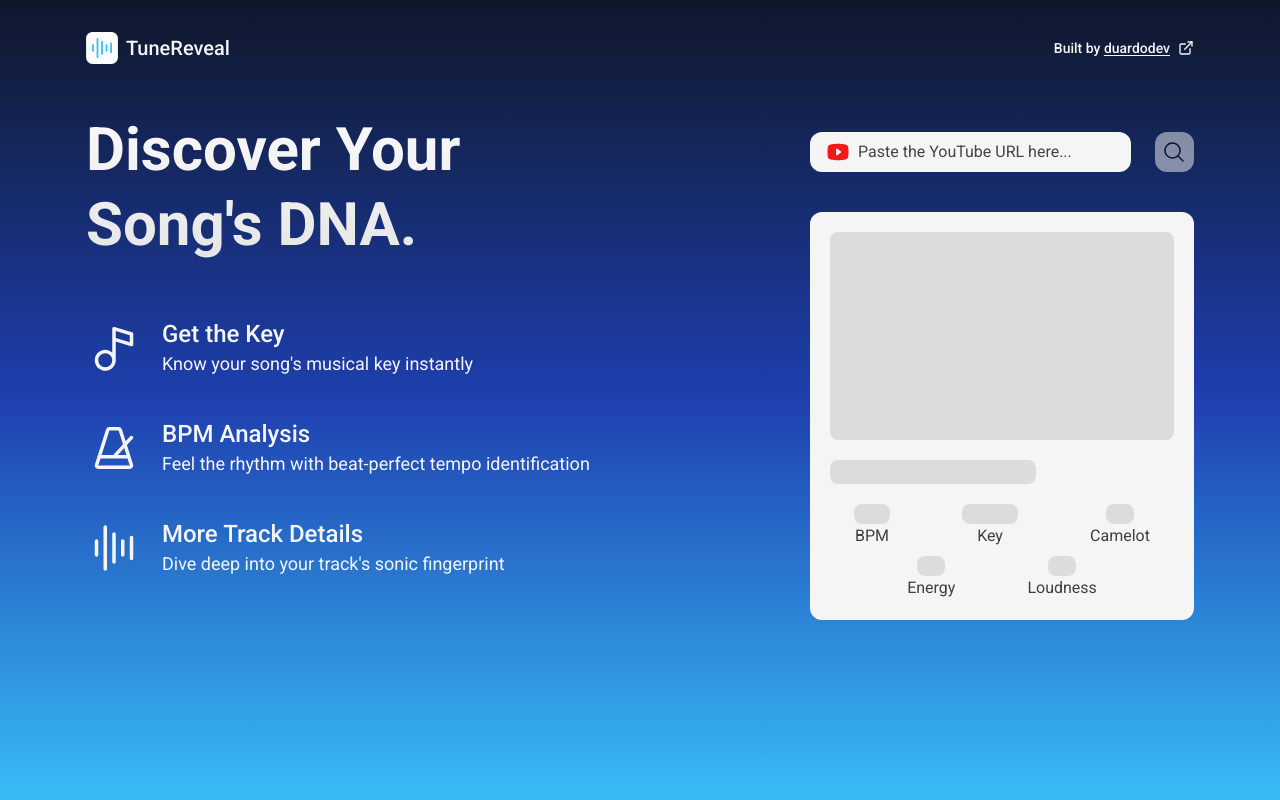
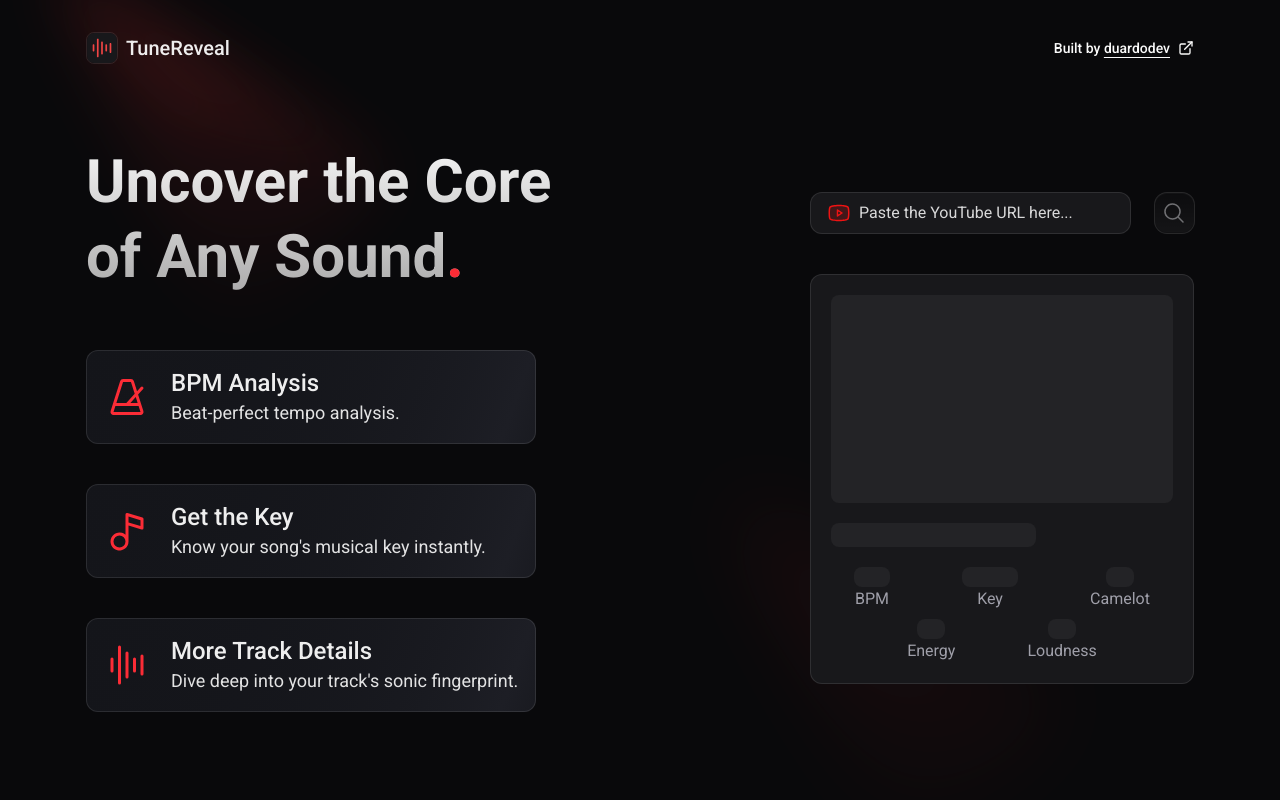
Before and after one commit to duardodev/tunereveal, a Next.js app in the folder frontend/: page / in a window 1280 px wide. Built offline with nearby package versions, Linux system fonts and the light colour scheme.

Commit message:
feat: implement new UI

```diff
--- a/frontend/src/app/globals.css
+++ b/frontend/src/app/globals.css
@@ -5,44 +5,78 @@
 
 body {
   min-height: 100vh;
-  background: linear-gradient(180deg, #0f172a, #1e40af, #38bdf8);
+  background: oklch(0.141 0.005 285.823);
   background-size: cover;
   background-attachment: fixed;
 }
 
 :root {
+  --radius: 0.65rem;
+  --background: oklch(1 0 0);
+  --foreground: oklch(0.141 0.005 285.823);
+  --card: oklch(1 0 0);
+  --card-foreground: oklch(0.141 0.005 285.823);
+  --popover: oklch(1 0 0);
+  --popover-foreground: oklch(0.141 0.005 285.823);
+  --primary: oklch(0.637 0.237 25.331);
+  --primary-foreground: oklch(0.971 0.013 17.38);
+  --secondary: oklch(0.967 0.001 286.375);
+  --secondary-foreground: oklch(0.21 0.006 285.885);
+  --muted: oklch(0.967 0.001 286.375);
+  --muted-foreground: oklch(0.552 0.016 285.938);
+  --accent: oklch(0.967 0.001 286.375);
+  --accent-foreground: oklch(0.21 0.006 285.885);
+  --destructive: oklch(0.577 0.245 27.325);
+  --border: oklch(0.92 0.004 286.32);
+  --input: oklch(0.92 0.004 286.32);
+  --ring: oklch(0.637 0.237 25.331);
+  --chart-1: oklch(0.646 0.222 41.116);
+  --chart-2: oklch(0.6 0.118 184.704);
+  --chart-3: oklch(0.398 0.07 227.392);
+  --chart-4: oklch(0.828 0.189 84.429);
+  --chart-5: oklch(0.769 0.188 70.08);
+  --sidebar: oklch(0.985 0 0);
+  --sidebar-foreground: oklch(0.141 0.005 285.823);
+  --sidebar-primary: oklch(0.637 0.237 25.331);
+  --sidebar-primary-foreground: oklch(0.971 0.013 17.38);
+  --sidebar-accent: oklch(0.967 0.001 286.375);
+  --sidebar-accent-foreground: oklch(0.21 0.006 285.885);
+  --sidebar-border: oklch(0.92 0.004 286.32);
+  --sidebar-ring: oklch(0.637 0.237 25.331);
+}
+
+.dark {
   --background: oklch(0.141 0.005 285.823);
-  --foreground: oklch(0.97 0 0);
-  --card: oklch(0.141 0.005 285.823);
-  --card-foreground: oklch(0.97 0 0);
-  --popover: oklch(0.141 0.005 285.823);
-  --popover-foreground: oklch(0.97 0 0);
-  --primary: oklch(0.97 0 0);
-  --primary-foreground: oklch(0.21 0.006 285.885);
+  --foreground: oklch(0.985 0 0);
+  --card: oklch(0.21 0.006 285.885);
+  --card-foreground: oklch(0.985 0 0);
+  --popover: oklch(0.21 0.006 285.885);
+  --popover-foreground: oklch(0.985 0 0);
+  --primary: oklch(0.637 0.237 25.331);
+  --primary-foreground: oklch(0.971 0.013 17.38);
   --secondary: oklch(0.274 0.006 286.033);
-  --secondary-foreground: oklch(0.97 0 0);
+  --secondary-foreground: oklch(0.985 0 0);
   --muted: oklch(0.274 0.006 286.033);
   --muted-foreground: oklch(0.705 0.015 286.067);
   --accent: oklch(0.274 0.006 286.033);
-  --accent-foreground: oklch(0.97 0 0);
-  --destructive: oklch(0.396 0.141 25.723);
-  --destructive-foreground: oklch(0.637 0.237 25.331);
-  --border: oklch(0.274 0.006 286.033);
-  --input: oklch(0.274 0.006 286.033);
-  --ring: oklch(0.442 0.017 285.786);
+  --accent-foreground: oklch(0.985 0 0);
+  --destructive: oklch(0.704 0.191 22.216);
+  --border: oklch(1 0 0 / 10%);
+  --input: oklch(1 0 0 / 15%);
+  --ring: oklch(0.637 0.237 25.331);
   --chart-1: oklch(0.488 0.243 264.376);
   --chart-2: oklch(0.696 0.17 162.48);
   --chart-3: oklch(0.769 0.188 70.08);
   --chart-4: oklch(0.627 0.265 303.9);
   --chart-5: oklch(0.645 0.246 16.439);
   --sidebar: oklch(0.21 0.006 285.885);
-  --sidebar-foreground: oklch(0.97 0 0);
-  --sidebar-primary: oklch(0.488 0.243 264.376);
-  --sidebar-primary-foreground: oklch(0.97 0 0);
+  --sidebar-foreground: oklch(0.985 0 0);
+  --sidebar-primary: oklch(0.637 0.237 25.331);
+  --sidebar-primary-foreground: oklch(0.971 0.013 17.38);
   --sidebar-accent: oklch(0.274 0.006 286.033);
-  --sidebar-accent-foreground: oklch(0.95 0 0);
-  --sidebar-border: oklch(0.274 0.006 286.033);
-  --sidebar-ring: oklch(0.442 0.017 285.786);
+  --sidebar-accent-foreground: oklch(0.985 0 0);
+  --sidebar-border: oklch(1 0 0 / 10%);
+  --sidebar-ring: oklch(0.637 0.237 25.331);
 }
 
 @theme inline {
@@ -61,7 +95,6 @@ body {
   --color-accent: var(--accent);
   --color-accent-foreground: var(--accent-foreground);
   --color-destructive: var(--destructive);
-  --color-destructive-foreground: var(--destructive-foreground);
   --color-border: var(--border);
   --color-input: var(--input);
   --color-ring: var(--ring);
@@ -80,15 +113,25 @@ body {
   --color-sidebar-ring: var(--sidebar-ring);
 
   --animate-spotlight: spotlight 2s ease 0.75s 1 forwards;
+  --animate-shine: shine 6s linear infinite;
 
   @keyframes spotlight {
     0% {
       opacity: 0;
-      transform: 'translate(-72%, -62%) scale(0.5)';
+      transform: translate(-72%, -62%) scale(0.5);
     }
     100% {
       opacity: 1;
-      transform: 'translate(-50%,-40%) scale(1)';
+      transform: translate(-50%, -40%) scale(1);
+    }
+  }
+
+  @keyframes shine {
+    0% {
+      background-position: 0% 0;
+    }
+    100% {
+      background-position: -400% 0;
     }
   }
 }
--- a/frontend/src/app/layout.tsx
+++ b/frontend/src/app/layout.tsx
@@ -2,9 +2,9 @@ import type { Metadata } from 'next';
 import { Roboto } from 'next/font/google';
 import { Header } from '@/components/header';
 import { Providers } from './providers';
-import { Spotlight } from '@/components/ui/spotlight';
 import { Toaster } from 'sonner';
 import './globals.css';
+import Illustration from '@/components/ui/illustration';
 
 const robotoSans = Roboto({
   subsets: ['latin'],
@@ -22,11 +22,13 @@ export default function RootLayout({
 }>) {
   return (
     <html lang="en">
-      <body className={`${robotoSans.className} antialiased w-full max-w-[1140px] px-4 mx-auto`}>
-        <Header />
-        <Spotlight className="hidden md:block md:-left-120 md:-top-80" fill="white" />
-        <Providers>{children}</Providers>
-        <Toaster richColors />
+      <body className={`${robotoSans.className} dark antialiased w-full max-w-[1140px] overflow-x-hidden px-4 mx-auto`}>
+        <div className="w-full h-screen relative flex flex-col overflow-y-hidden supports-[overflow:clip]:overflow-y-clip">
+          <Illustration />
+          <Header />
+          <Providers>{children}</Providers>
+        </div>
+        <Toaster richColors position="top-right" />
       </body>
     </html>
   );
--- a/frontend/src/app/page.tsx
+++ b/frontend/src/app/page.tsx
@@ -4,23 +4,19 @@ import { Metronome, MusicNote, Waveform } from '@phosphor-icons/react/dist/ssr';
 
 export default function Home() {
   return (
-    <main className="mt-4 pb-20 grid grid-cols-1 md:grid-cols-2 justify-items-center md:justify-items-end md gap-10 sm:gap-16">
+    <main className="mt-12 pb-12 grid grid-cols-1 md:grid-cols-2 justify-items-center md:justify-items-end items-center gap-10 sm:gap-16">
       <div className="flex flex-col gap-8 sm:gap-14 w-full max-w-[600px]">
-        <h1 className="text-4xl sm:text-5xl lg:text-6xl text-center md:text-start leading-tight font-bold bg-clip-text text-transparent bg-gradient-to-b from-neutral-50 to-neutral-200 bg-opacity-50">
-          Discover Your <br /> Song&apos;s DNA.
+        <h1 className="text-4xl sm:text-5xl lg:text-6xl text-center md:text-start leading-tight font-bold bg-clip-text text-transparent bg-gradient-to-b from-neutral-100 to-neutral-300/80 bg-opacity-50 z-10">
+          Uncover the Core of Any Sound<span className="text-red-500">.</span>
         </h1>
 
         <div className="space-y-6 md:space-y-10 flex flex-col sm:flex-row md:flex-col flex-wrap md:items-start items-center justify-center">
-          <Feature icon={MusicNote} heading="Get the Key" paragraph="Know your song's musical key instantly" />
-          <Feature
-            icon={Metronome}
-            heading="BPM Analysis"
-            paragraph="Feel the rhythm with beat-perfect tempo identification"
-          />
+          <Feature icon={Metronome} heading="BPM Analysis" paragraph="Beat-perfect tempo analysis." />
+          <Feature icon={MusicNote} heading="Get the Key" paragraph="Know your song's musical key instantly." />
           <Feature
             icon={Waveform}
             heading="More Track Details"
-            paragraph="Dive deep into your track's sonic fingerprint"
+            paragraph="Dive deep into your track's sonic fingerprint."
           />
         </div>
       </div>
--- a/frontend/src/components/feature.tsx
+++ b/frontend/src/components/feature.tsx
@@ -1,3 +1,4 @@
+import { cn } from '@/lib/utils';
 import { Icon } from '@phosphor-icons/react/dist/lib/types';
 
 interface FeatureProps {
@@ -8,11 +9,17 @@ interface FeatureProps {
 
 export function Feature({ heading, paragraph, icon: Icon }: FeatureProps) {
   return (
-    <div className="flex flex-col md:flex-row justify-center items-center gap-5">
-      <Icon className="h-12 max-w-12 sm:h-14 sm:max-w-14 w-full" />
+    <div
+      className={cn(
+        'flex flex-col md:flex-row w-full md:max-w-[450px] animate-shine items-center gap-5 rounded-xl md:border',
+        'border-border bg-[length:400%_100%]',
+        'md:p-4 transition-colors md:dark:bg-[linear-gradient(110deg,#14151a,45%,#1d1e25,55%,#14151a)]'
+      )}
+    >
+      <Icon className="h-12 max-w-12 sm:h-14 sm:max-w w-full text-red" color="#fb2c36" />
       <div className="max-w-2xs lg:max-w-full">
-        <h2 className="text-xl md:text-2xl text-center md:text-start font-medium">{heading}</h2>
-        <p className="sm:text-lg text-center md:text-start">{paragraph}</p>
+        <h2 className="text-foreground/95 text-xl md:text-2xl text-center md:text-start font-medium">{heading}</h2>
+        <p className="sm:text-lg text-center md:text-start text-foreground/90">{paragraph}</p>
       </div>
     </div>
   );
--- a/frontend/src/components/header.tsx
+++ b/frontend/src/components/header.tsx
@@ -7,14 +7,14 @@ export function Header() {
   return (
     <header className="h-24 flex items-center justify-between">
       <div className="flex items-center gap-2">
-        <Image src={Logo} alt="TuneReveal logo" priority className="w-8 h-8" />
-        <p className="text-xl font-medium leading-none hidden min-[20rem]:flex">TuneReveal</p>
+        <Image src={Logo} alt="TuneReveal logo" priority className="border border-border rounded-lg z-10 w-8 h-8" />
+        <p className="text-xl text-foreground/95 font-medium leading-none hidden min-[20rem]:flex">TuneReveal</p>
       </div>
 
       <div className="flex items-center gap-x-2">
         <p className="text-foreground leading-none text-sm font-medium">
           Built by{' '}
-          <Link href="https://duardodev.vercel.app/en" target="_blank" className="underline-offset-2 underline">
+          <Link href="https://duardodev.vercel.app/en" target="_blank" className="underline-offset-4 underline">
             duardodev
           </Link>
         </p>
--- a/frontend/src/components/music-analyzer.tsx
+++ b/frontend/src/components/music-analyzer.tsx
@@ -44,14 +44,14 @@ export function MusicAnalyzer() {
   return (
     <div className="w-full max-w-96 mt-0 md:mt-5 flex flex-col gap-6 md:gap-10">
       <form action={handleAnalyze} className="w-full flex items-center gap-3 md:gap-6">
-        <div className="w-full bg-foreground px-3 md:px-4 py-2 rounded-xl flex items-center">
-          <YoutubeLogo size={24} color="#f41919" weight="fill" />
+        <div className="w-full bg-card border border-border hover:border-muted-foreground transition-all px-3 md:px-4 py-2 rounded-xl flex items-center">
+          <YoutubeLogo size={24} color="#ed1313" weight="duotone" />
           <input
             type="text"
             name="videoUrl"
             onChange={e => setIsDisabled(e.target.value.trim() === '')}
             disabled={isLoading}
-            className="w-[80%] px-1 ml-1 bg-transparent disabled:cursor-not-allowed focus:outline-zinc-400/90 rounded-md text-zinc-950 placeholder:text-[#444444] text-sm md:text-base"
+            className="w-[80%] px-1 ml-1 bg-transparent disabled:cursor-not-allowed outline-0 rounded-md text-secondary-foreground placeholder:text-secondary-foreground/85 text-sm md:text-base"
             placeholder="Paste the YouTube URL here..."
           />
 
@@ -63,20 +63,28 @@ export function MusicAnalyzer() {
         <button
           type="submit"
           disabled={isDisabled || isLoading}
-          className="bg-foreground cursor-pointer disabled:cursor-not-allowed disabled:opacity-50 enabled:hover:bg-zinc-200 transition-all w-10 sm:w-12 h-10 flex items-center justify-center rounded-xl"
+          style={{
+            background: 'linear-gradient(180deg, hsla(0, 0%, 100%, 0.03), hsla(0, 0%, 100%, 0.1))',
+            boxShadow: `
+              inset 0 1px 0 0 hsla(0, 0%, 100%, 0.05),
+              0 0 0 1px hsla(0, 0%, 100%, 0.25),
+              inset 0 -1px 0 0 rgba(0, 0, 0, 0.2)
+            `,
+          }}
+          className="cursor-pointer disabled:cursor-not-allowed disabled:opacity-50 enabled:hover:bg-zinc-200 transition-all w-10 sm:w-12 h-10 flex items-center justify-center rounded-xl"
         >
-          <MagnifyingGlass className="text-zinc-950" size={24} />
+          <MagnifyingGlass size={24} color="#d4d4d8" />
         </button>
       </form>
 
-      <div className="bg-foreground w-full rounded-xl p-4 md:p-5 space-y-4 md:space-y-5">
+      <div className="bg-card border border-border w-full rounded-xl p-4 md:p-5 space-y-4 md:space-y-5">
         {isMetadataFetched ? (
           <>
             <iframe
               src={`https://www.youtube.com/embed/${handleGetYoutubeVideoId(metadata?.url)}`}
               className="w-full h-40 md:h-52 rounded-lg"
             />
-            <p className="mt-5 text-zinc-950 font-medium">{metadata?.title}</p>
+            <p className="mt-5 text-secondary-foreground font-medium">{metadata?.title}</p>
           </>
         ) : (
           <>
--- a/frontend/src/components/music-info-item.tsx
+++ b/frontend/src/components/music-info-item.tsx
@@ -10,11 +10,11 @@ export function MusicInfoItem({ label, value, skeletonWidth }: MusicInfoItemProp
   return (
     <div className="flex flex-col items-center justify-center">
       {value !== undefined ? (
-        <p className="text-zinc-900 font-bold capitalize">{value}</p>
+        <p className="text-secondary-foreground font-bold capitalize">{value}</p>
       ) : (
         <Skeleton className={`h-5 ${skeletonWidth}`} />
       )}
-      <p className="text-zinc-700">{label}</p>
+      <p className="text-muted-foreground">{label}</p>
     </div>
   );
 }
--- /dev/null
+++ b/frontend/src/components/ui/illustration.tsx
@@ -0,0 +1,93 @@
+export default function Illustration() {
+  const stopColor = '#c42e2e';
+
+  return (
+    <>
+      <svg
+        className="pointer-events-none absolute left-1/2 md:left-1/3 -z-10 -translate-x-full"
+        xmlns="http://www.w3.org/2000/svg"
+        width="472"
+        height="422"
+        fill="none"
+        aria-hidden="true"
+        role="presentation"
+      >
+        <g filter="url(#illf-a)" opacity=".32">
+          <path fill="url(#ill-b)" fillRule="evenodd" d="m64-42 344 212-166 188L64-42Z" clipRule="evenodd" />
+        </g>
+        <g filter="url(#illf-c)" opacity=".32">
+          <path fill="url(#ill-d)" fillRule="evenodd" d="m64-42 344 212-200-67L64-42Z" clipRule="evenodd" />
+        </g>
+        <defs>
+          <linearGradient id="ill-b" x1="218.5" x2="218.5" y1="-42" y2="337" gradientUnits="userSpaceOnUse">
+            <stop stopColor={stopColor} stopOpacity=".64" />
+            <stop offset="1" stopColor={stopColor} stopOpacity="0" />
+          </linearGradient>
+          <linearGradient id="ill-d" x1="218.5" x2="218.5" y1="-42" y2="337" gradientUnits="userSpaceOnUse">
+            <stop stopColor={stopColor} stopOpacity=".64" />
+            <stop offset="1" stopColor={stopColor} stopOpacity="0" />
+          </linearGradient>
+          <filter
+            id="illf-a"
+            width="472"
+            height="528"
+            x="0"
+            y="-106"
+            colorInterpolationFilters="sRGB"
+            filterUnits="userSpaceOnUse"
+          >
+            <feFlood floodOpacity="0" result="BackgroundImageFix" />
+            <feBlend in="SourceGraphic" in2="BackgroundImageFix" result="shape" />
+            <feGaussianBlur result="effect1_foregroundBlur_115_9" stdDeviation="32" />
+          </filter>
+          <filter
+            id="illf-c"
+            width="472"
+            height="340"
+            x="0"
+            y="-106"
+            colorInterpolationFilters="sRGB"
+            filterUnits="userSpaceOnUse"
+          >
+            <feFlood floodOpacity="0" result="BackgroundImageFix" />
+            <feBlend in="SourceGraphic" in2="BackgroundImageFix" result="shape" />
+            <feGaussianBlur result="effect1_foregroundBlur_115_9" stdDeviation="32" />
+          </filter>
+        </defs>
+      </svg>
+
+      <svg
+        className="pointer-events-none absolute left-1/2 top-1/2 -z-10"
+        xmlns="http://www.w3.org/2000/svg"
+        width="520"
+        height="576"
+        fill="none"
+        aria-hidden="true"
+        role="presentation"
+      >
+        <g filter="url(#ill2-a)" opacity=".2">
+          <path fill="url(#ill2-b)" fillRule="evenodd" d="m88 88 344 212-166 188L88 88Z" clipRule="evenodd" />
+        </g>
+        <defs>
+          <linearGradient id="ill2-b" x1="242.5" x2="242.5" y1="88" y2="467" gradientUnits="userSpaceOnUse">
+            <stop stopColor={stopColor} stopOpacity=".64" />
+            <stop offset="1" stopColor={stopColor} stopOpacity="0" />
+          </linearGradient>
+          <filter
+            id="ill2-a"
+            width="520"
+            height="576"
+            x="0"
+            y="0"
+            colorInterpolationFilters="sRGB"
+            filterUnits="userSpaceOnUse"
+          >
+            <feFlood floodOpacity="0" result="BackgroundImageFix" />
+            <feBlend in="SourceGraphic" in2="BackgroundImageFix" result="shape" />
+            <feGaussianBlur result="effect1_foregroundBlur_129_124" stdDeviation="44" />
+          </filter>
+        </defs>
+      </svg>
+    </>
+  );
+}
--- a/frontend/src/components/ui/skeleton.tsx
+++ b/frontend/src/components/ui/skeleton.tsx
@@ -1,7 +1,7 @@
 import { cn } from '@/lib/utils';
 
 function Skeleton({ className, ...props }: React.ComponentProps<'div'>) {
-  return <div data-slot="skeleton" className={cn('bg-zinc-300 animate-pulse rounded-lg', className)} {...props} />;
+  return <div data-slot="skeleton" className={cn('bg-muted animate-pulse rounded-lg', className)} {...props} />;
 }
 
 export { Skeleton };
```
Also changed, not shown: frontend/src/components/ui/spotlight.tsx (deleted, +0 -48 lines), frontend/public/logo.svg, 1 other file (tests, documents, lock files or other folders).
